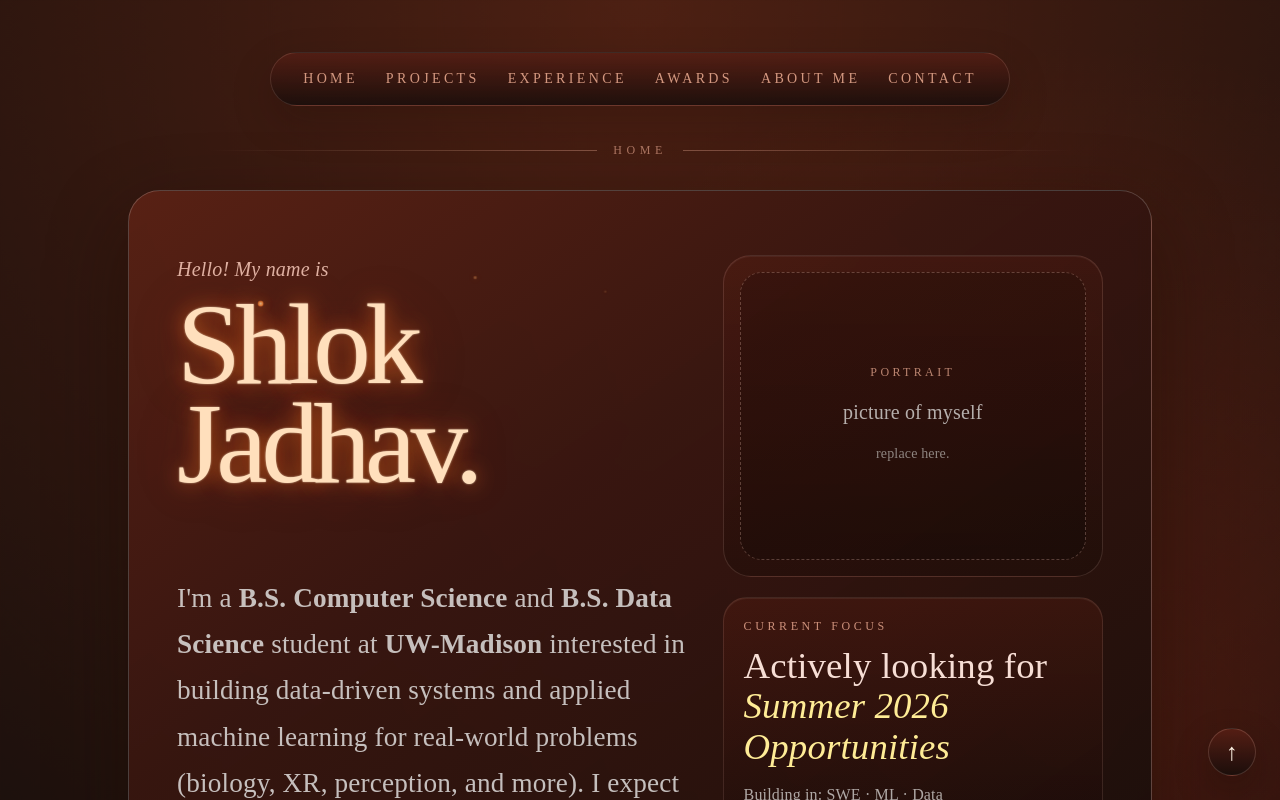
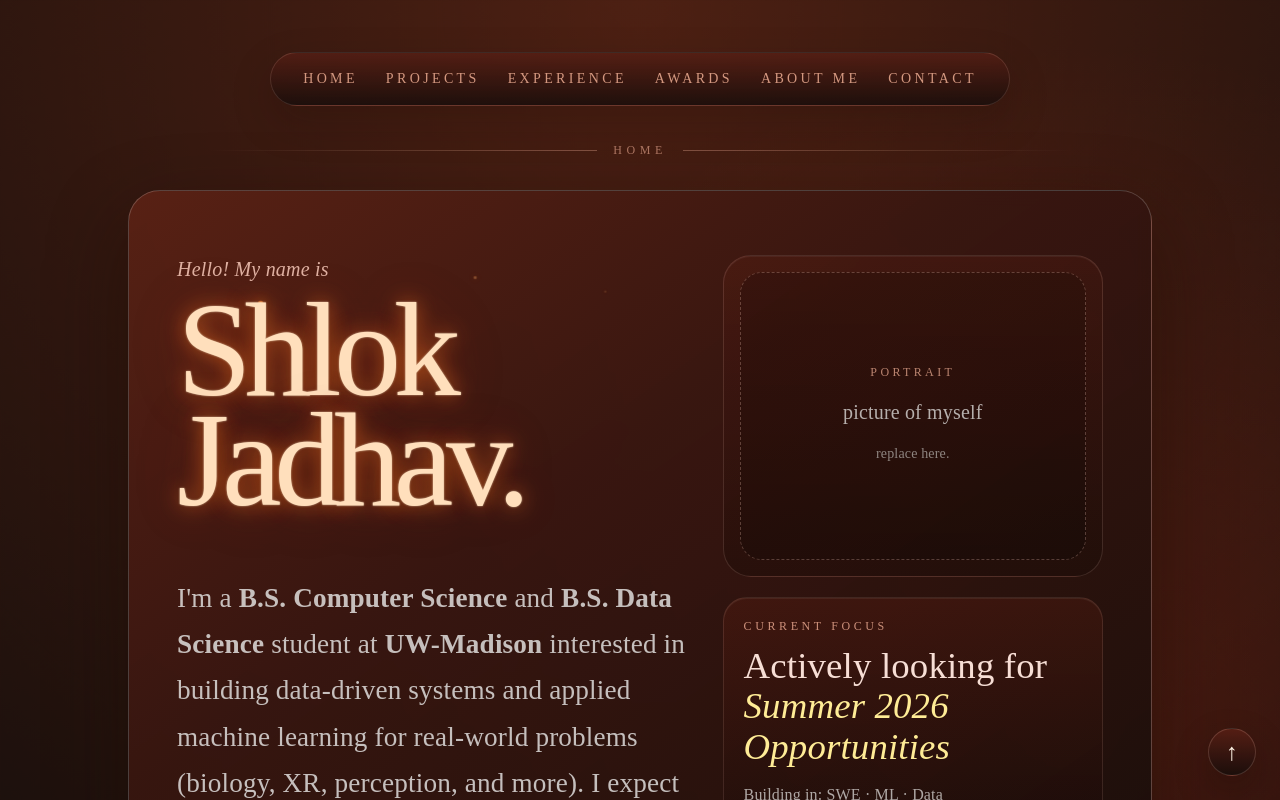
Before and after one commit to shlokrj/shlok.fyi, a Next.js app: page / in a window 1280 px wide. Shown: the top 800 px of the page. Built offline with nearby package versions, Linux system fonts and the light colour scheme.

Commit message:
added a starting screen transition (very basic fade)

```diff
--- a/app/globals.css
+++ b/app/globals.css
@@ -35,6 +35,32 @@ body {
 
 a {
   color: inherit;
+}
+
+.hero-curtain {
+  position: fixed;
+  inset: 0;
+  z-index: 50;
+  display: flex;
+  align-items: center;
+  justify-content: center;
+  background: #000;
+  pointer-events: none;
+  animation: hero-curtain-fade 1.65s ease forwards;
+}
+
+.hero-curtain__title {
+  margin: 0;
+  animation: hero-curtain-name 1.65s ease forwards;
+}
+
+.hero-curtain__text {
+  color: #fff3df;
+  text-shadow:
+    0 0 2px rgba(255, 244, 224, 0.72),
+    0 0 14px rgba(255, 145, 61, 0.35),
+    0 0 28px rgba(217, 81, 32, 0.24),
+    0 0 52px rgba(164, 45, 17, 0.16);
 }
 
 .uw-outline {
@@ -185,10 +211,47 @@ a {
   }
 }
 
+@keyframes hero-curtain-name {
+  0% {
+    opacity: 0;
+    filter: blur(6px);
+  }
+  28% {
+    opacity: 1;
+    filter: blur(0);
+  }
+  100% {
+    opacity: 1;
+    filter: blur(0);
+  }
+}
+
+@keyframes hero-curtain-fade {
+  0% {
+    opacity: 1;
+    visibility: visible;
+  }
+  72% {
+    opacity: 1;
+    visibility: visible;
+  }
+  100% {
+    opacity: 0;
+    visibility: hidden;
+  }
+}
+
 @media (prefers-reduced-motion: reduce) {
+  .hero-curtain,
+  .hero-curtain__title,
+  .hero-curtain__text,
   .fireplace-name__text,
   .fireplace-name__spark {
     animation: none;
+  }
+
+  .hero-curtain {
+    display: none;
   }
 }
 
--- a/app/page.tsx
+++ b/app/page.tsx
@@ -1,4 +1,6 @@
 "use client";
+
+import { useEffect, useState } from "react";
 
 const navItems = [
   { href: "home", label: "Home" },
@@ -23,6 +25,16 @@ function SectionDivider({ label }: { label: string }) {
 }
 
 export default function Home() {
+  const [showCurtain, setShowCurtain] = useState(true);
+
+  useEffect(() => {
+    const timer = window.setTimeout(() => {
+      setShowCurtain(false);
+    }, 1650);
+
+    return () => window.clearTimeout(timer);
+  }, []);
+
   const scrollToTop = (event: React.MouseEvent<HTMLAnchorElement>) => {
     event.preventDefault();
 
@@ -51,6 +63,13 @@ export default function Home() {
 
   return (
     <main className="relative overflow-hidden bg-[var(--background)] px-6 py-8 sm:px-10 sm:py-10">
+      {showCurtain ? (
+        <div aria-hidden="true" className="hero-curtain">
+          <h1 className="hero-curtain__title text-[5.2rem] leading-[0.9] tracking-[-0.055em] text-[var(--foreground)] sm:text-[6.8rem] xl:text-[8.4rem]">
+            <span className="hero-curtain__text">Shlok Jadhav.</span>
+          </h1>
+        </div>
+      ) : null}
       <div id="top" />
       <div className="pointer-events-none absolute inset-0 bg-[radial-gradient(circle_at_top,rgba(214,76,36,0.28),transparent_30%),radial-gradient(circle_at_85%_20%,rgba(183,46,24,0.24),transparent_22%),radial-gradient(circle_at_bottom_left,rgba(120,40,12,0.24),transparent_34%)]" />
       <div className="pointer-events-none absolute left-1/2 top-1/2 h-[34rem] w-[34rem] -translate-x-1/2 -translate-y-1/2 rounded-full bg-[radial-gradient(circle,rgba(209,67,33,0.26),rgba(209,67,33,0)_66%)] blur-3xl" />
@@ -83,7 +102,7 @@ export default function Home() {
                 <p className="text-lg italic tracking-[0.01em] text-[rgba(255,210,194,0.82)] sm:text-xl">
                   Hello! My name is
                 </p>
-                <h1 className="fireplace-name mt-3 max-w-3xl text-[4.5rem] leading-[0.86] tracking-[-0.05em] text-[var(--foreground)] sm:text-[6rem] xl:text-[7.2rem]">
+                <h1 className="fireplace-name mt-3 max-w-3xl text-[5.2rem] leading-[0.82] tracking-[-0.055em] text-[var(--foreground)] sm:text-[6.8rem] xl:text-[8.4rem]">
                   <span className="fireplace-name__text block">Shlok</span>
                   <span className="fireplace-name__text block">Jadhav.</span>
                   <span className="fireplace-name__spark fireplace-name__spark--one" />
```
